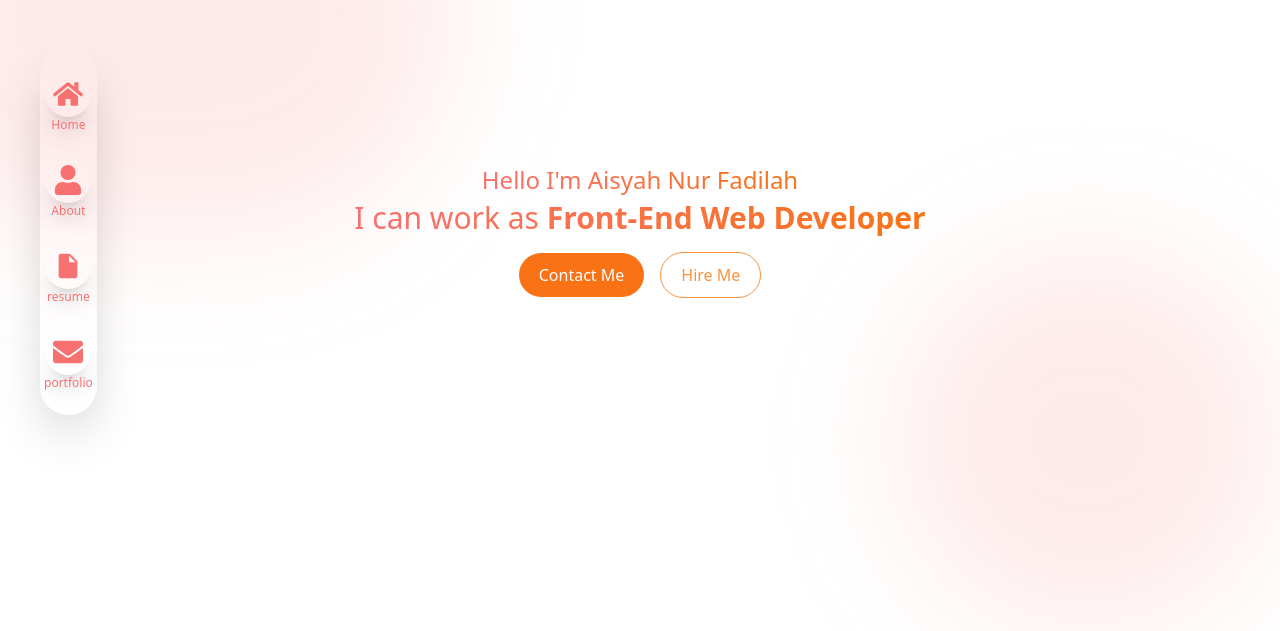
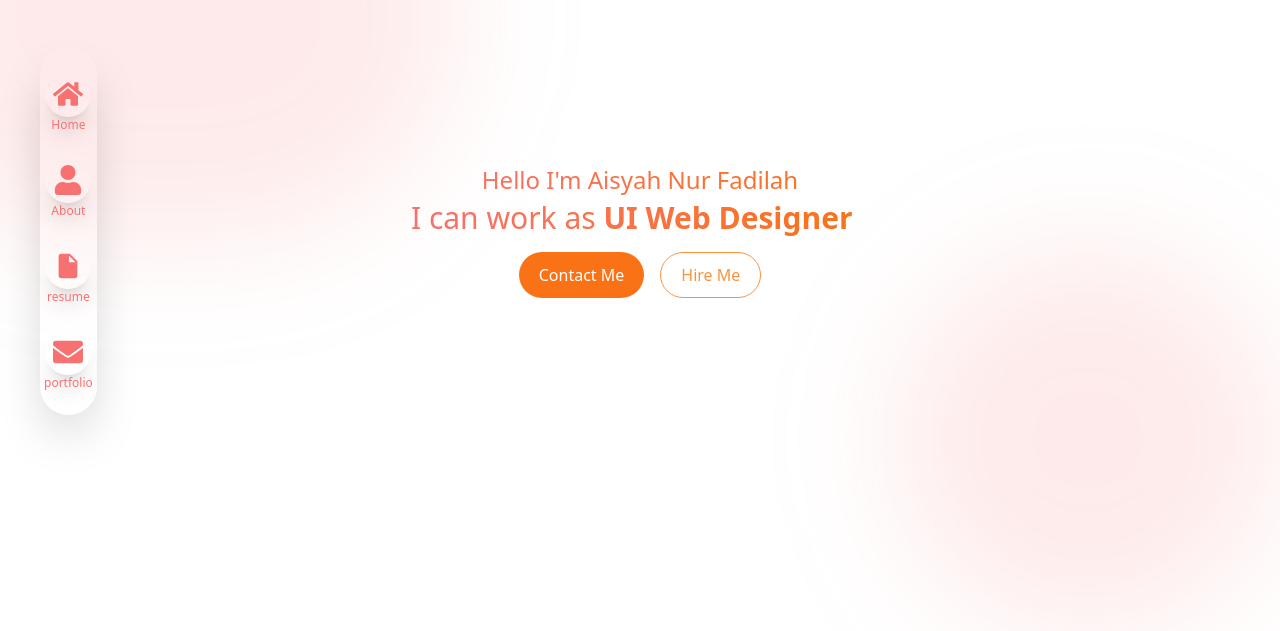
Before and after one commit to isyhfadilah/aisyahnurfadilah, a Next.js app: page / in a window 1280 px wide. Shown: the part 169-800 px from the top of the page. Built offline with nearby package versions, Linux system fonts and the light colour scheme; a web font is replaced by a local one.

Commit message:
feat: typed in hero component

```diff
--- a/package.json
+++ b/package.json
@@ -40,7 +40,8 @@
     "react-use": "^17.4.0",
     "sass": "^1.60.0",
     "swr": "^2.1.5",
-    "tailwind-merge": "^1.13.0"
+    "tailwind-merge": "^1.13.0",
+    "typed.js": "^2.1.0"
   },
   "devDependencies": {
     "@commitlint/cli": "^13.1.0",
--- a/src/app/(client)/layout.tsx
+++ b/src/app/(client)/layout.tsx
@@ -5,7 +5,7 @@ import { Metadata } from 'next'
 import { Sidebar } from '@/components/common/sidebar'
 import SplashScreen from '@/components/common/splash'
 
-import '@/shared/css/scrollbar.css'
+import '@/shared/styles/css/scrollbar.css'
 
 export const metadata: Metadata = {
   title: "Aisyah's branding",
--- a/src/components/common/hero/index.tsx
+++ b/src/components/common/hero/index.tsx
@@ -1,7 +1,26 @@
+'use client'
+
+import { useEffect } from 'react'
+import Typed from 'typed.js'
 import Button from '@/components/ui/button'
 import Container from '../layouts/Container'
 
 export const Hero = () => {
+  useEffect(() => {
+    const options = {
+      strings: ['Front-End Web Developer', 'UI Web Designer'],
+      typeSpeed: 60,
+      backSpeed: 60,
+      loop: true
+    }
+
+    const typed = new Typed('#typing', options)
+
+    return () => {
+      typed.destroy() // Cleanup Typed instance on component unmount
+    }
+  }, [])
+
   return (
     <section className="bg-white">
       <div className="bg-red/15 w-sm h-sm md:w-xl md:h-md rounded-full absolute z-1 -top-10 -left-30 blur-3xl"></div>
@@ -9,18 +28,20 @@ export const Hero = () => {
 
       <Container>
         <section className="flex justify-center items-center h-screen">
-          <div className="flex flex-wrap justify-center items-center w-md lg:w-2xl gap-4">
+          <div className="flex flex-col justify-center items-center w-md lg:w-2xl gap-4">
             {/* buat effect typing */}
-            <div className="space-y-1 text-center">
+            <div className="flex flex-col space-y-1 text-center">
               <h1 className="text-xl md:text-2xl bg-gradient-to-r from-red-400 to-orange-500 inline-block text-transparent bg-clip-text">
                 Hello I&apos;m Aisyah Nur Fadilah
               </h1>
               <h1 className="text-2xl md:text-3xl bg-gradient-to-r from-red-400 to-orange-500 inline-block text-transparent bg-clip-text">
-                I can work as <b>Front-End Web Developer</b>
+                I can work as <b id="typing"></b>
               </h1>
             </div>
-            <Button text="Contact Me" rounded="full" url="/contact" className="z-1" />
-            <Button text="Hire Me" rounded="full" url="/contact" className="z-1" variant="outline" />
+            <div className="flex gap-4">
+              <Button text="Contact Me" rounded="full" url="/contact" className="z-1" />
+              <Button text="Hire Me" rounded="full" url="/contact" className="z-1" variant="outline" />
+            </div>
           </div>
         </section>
       </Container>
--- a/src/shared/styles/app.css
+++ b/src/shared/styles/app.css
@@ -255,7 +255,6 @@
 .shrink-0{flex-shrink:0;}
 .flex-col{flex-direction:column;}
 .flex-col-reverse{flex-direction:column-reverse;}
-.flex-wrap{flex-wrap:wrap;}
 .-translate-y-1\/2{--un-translate-y:-50%;transform:translateX(var(--un-translate-x)) translateY(var(--un-translate-y)) translateZ(var(--un-translate-z)) rotate(var(--un-rotate)) rotateX(var(--un-rotate-x)) rotateY(var(--un-rotate-y)) rotateZ(var(--un-rotate-z)) skewX(var(--un-skew-x)) skewY(var(--un-skew-y)) scaleX(var(--un-scale-x)) scaleY(var(--un-scale-y)) scaleZ(var(--un-scale-z));}
 .translate-x-0{--un-translate-x:0;transform:translateX(var(--un-translate-x)) translateY(var(--un-translate-y)) translateZ(var(--un-translate-z)) rotate(var(--un-rotate)) rotateX(var(--un-rotate-x)) rotateY(var(--un-rotate-y)) rotateZ(var(--un-rotate-z)) skewX(var(--un-skew-x)) skewY(var(--un-skew-y)) scaleX(var(--un-scale-x)) scaleY(var(--un-scale-y)) scaleZ(var(--un-scale-z));}
 .translate-x-7{--un-translate-x:1.75rem;transform:translateX(var(--un-translate-x)) translateY(var(--un-translate-y)) translateZ(var(--un-translate-z)) rotate(var(--un-rotate)) rotateX(var(--un-rotate-x)) rotateY(var(--un-rotate-y)) rotateZ(var(--un-rotate-z)) skewX(var(--un-skew-x)) skewY(var(--un-skew-y)) scaleX(var(--un-scale-x)) scaleY(var(--un-scale-y)) scaleZ(var(--un-scale-z));}
```
Also changed, not shown: src/shared/styles/css/scrollbar.css (renamed from src/shared/css/scrollbar.css), 1 other file (tests, documents, lock files or other folders).
